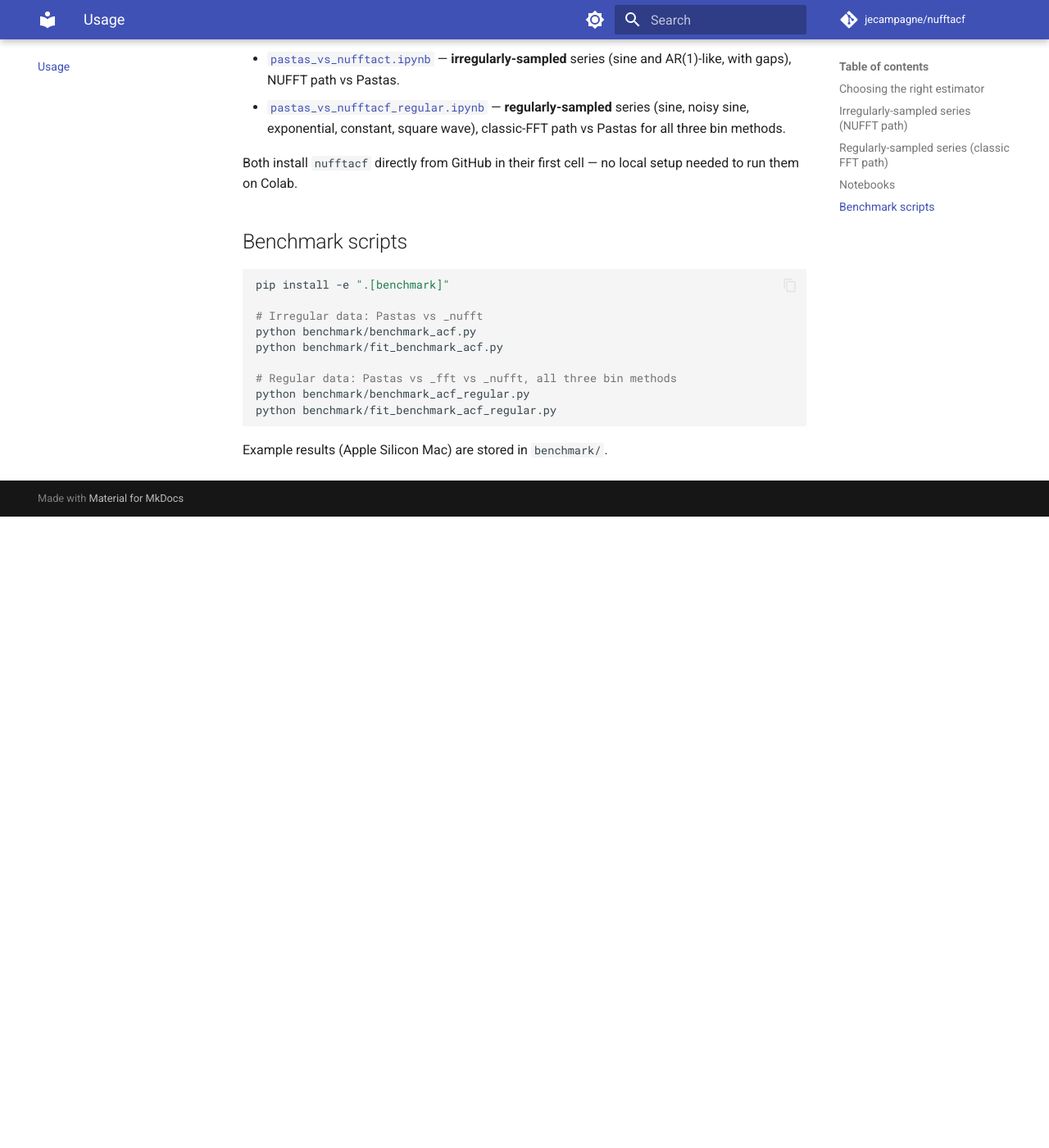
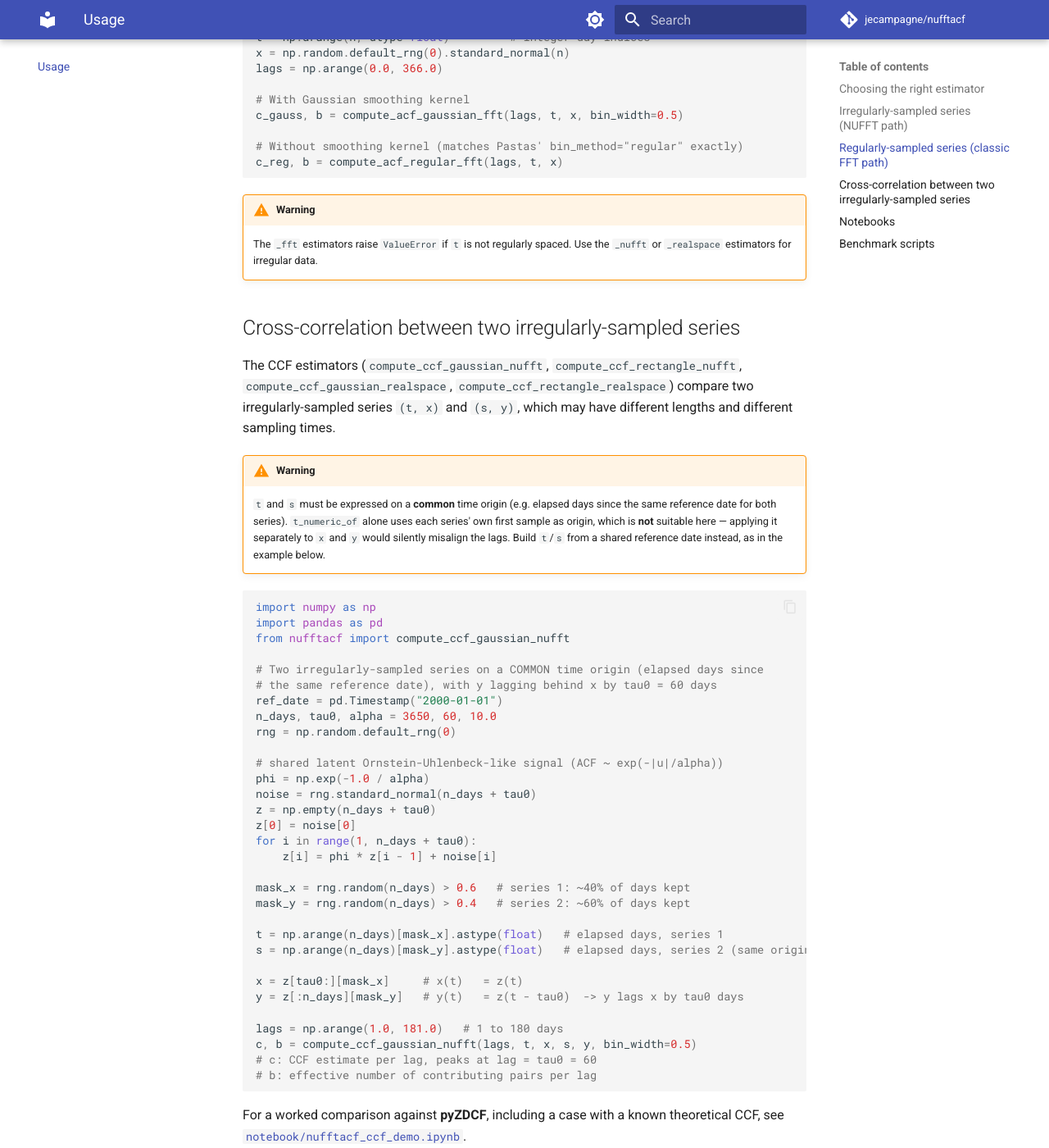
Before and after one commit to jecampagne/nufftacf, an MkDocs documentation site: the page built from docs/usage.md, in a window 1280 px wide and 1400 px high, scrolled down 1787 px. Shown: the whole window at 82% size. Built offline with MkDocs 1.6.1 and Material for MkDocs 9.7.7, drawn with Linux system fonts in a browser that asks for light colours; comment, search, counter and statistics services are not loaded; before the commit the page ends 2417 px from its top, so only the background shows below that; some of the changed text lies outside the part shown.

Commit message:
update docs

````diff
--- a/docs/usage.md
+++ b/docs/usage.md
@@ -7,8 +7,10 @@
 | Irregularly sampled, long ($\gtrsim~10,000$ pts) | `compute_acf_gaussian_nufft` / `compute_acf_rectangle_nufft` | $O(n\log n)$ fastest |
 | Irregularly sampled, any length | `compute_acf_gaussian_realspace` / `compute_acf_rectangle_realspace` | $O(n)$ per lag, artifact-free |
 | **Regularly sampled**, any method | `compute_acf_gaussian_fft` / `compute_acf_rectangle_fft` / `compute_acf_regular_fft` | 100–400× faster than NUFFT on regular grids |
+| **Cross-correlation**, long ($\gtrsim~10,000$ pts) | `compute_ccf_gaussian_nufft` / `compute_ccf_rectangle_nufft` | $O(n\log n)$ fastest |
+| **Cross-correlation**, any length | `compute_ccf_gaussian_realspace` / `compute_ccf_rectangle_realspace` | $O(n)$ per lag, artifact-free |
 
-All functions share the same signature:
+All ACF functions share the same signature:
 
 ```python
 c, b = fn(lags, t, x)                     # no-kernel ("regular") variant
@@ -20,6 +22,19 @@
 - `x` — signal values, same length as `t`
 - `bin_width` — kernel half-width (gaussian σ or rectangle half-width), same units as `t`
 - Returns `(c, b)` — ACF estimate and effective pair count, both shape `(len(lags),)`
+
+The CCF functions take a second `(s, y)` series in addition to `(t, x)`:
+
+```python
+c, b = fn(lags, t, x, s, y, bin_width=0.5)
+```
+
+- `s` — sample times of the second series, sorted ascending, on the **same time
+  origin as `t`** (see the warning below)
+- `y` — signal values of the second series, same length as `s`
+- Returns `(c, b)` — CCF estimate (Pearson-normalised, `c ~ 1` at perfect correlation)
+  and effective pair count, both shape `(len(lags),)`. By convention a positive lag
+  means `y` lags behind `x` (the CCF peaks at `lag = tau0` when `y(t) ~ x(t - tau0)`)
 
 ## Irregularly-sampled series (NUFFT path)
 
@@ -62,17 +77,74 @@
     The `_fft` estimators raise `ValueError` if `t` is not regularly spaced.
     Use the `_nufft` or `_realspace` estimators for irregular data.
 
+## Cross-correlation between two irregularly-sampled series
+
+The CCF estimators (`compute_ccf_gaussian_nufft`, `compute_ccf_rectangle_nufft`,
+`compute_ccf_gaussian_realspace`, `compute_ccf_rectangle_realspace`) compare two
+irregularly-sampled series `(t, x)` and `(s, y)`, which may have different lengths
+and different sampling times.
+
+!!! warning
+    `t` and `s` must be expressed on a **common** time origin (e.g. elapsed days
+    since the same reference date for both series). `t_numeric_of` alone uses each
+    series' own first sample as origin, which is **not** suitable here — applying
+    it separately to `x` and `y` would silently misalign the lags. Build `t`/`s`
+    from a shared reference date instead, as in the example below.
+
+```python
+import numpy as np
+import pandas as pd
+from nufftacf import compute_ccf_gaussian_nufft
+
+# Two irregularly-sampled series on a COMMON time origin (elapsed days since
+# the same reference date), with y lagging behind x by tau0 = 60 days
+ref_date = pd.Timestamp("2000-01-01")
+n_days, tau0, alpha = 3650, 60, 10.0
+rng = np.random.default_rng(0)
+
+# shared latent Ornstein-Uhlenbeck-like signal (ACF ~ exp(-|u|/alpha))
+phi = np.exp(-1.0 / alpha)
+noise = rng.standard_normal(n_days + tau0)
+z = np.empty(n_days + tau0)
+z[0] = noise[0]
+for i in range(1, n_days + tau0):
+    z[i] = phi * z[i - 1] + noise[i]
+
+mask_x = rng.random(n_days) > 0.6   # series 1: ~40% of days kept
+mask_y = rng.random(n_days) > 0.4   # series 2: ~60% of days kept
+
+t = np.arange(n_days)[mask_x].astype(float)   # elapsed days, series 1
+s = np.arange(n_days)[mask_y].astype(float)   # elapsed days, series 2 (same origin as t)
+
+x = z[tau0:][mask_x]     # x(t)   = z(t)
+y = z[:n_days][mask_y]   # y(t)   = z(t - tau0)  -> y lags x by tau0 days
+
+lags = np.arange(1.0, 181.0)   # 1 to 180 days
+c, b = compute_ccf_gaussian_nufft(lags, t, x, s, y, bin_width=0.5)
+# c: CCF estimate per lag, peaks at lag = tau0 = 60
+# b: effective number of contributing pairs per lag
+```
+
+For a worked comparison against **pyZDCF**, including a case with a known
+theoretical CCF, see
+[`notebook/nufftacf_ccf_demo.ipynb`](https://github.com/jecampagne/nufftacf/blob/main/notebook/nufftacf_ccf_demo.ipynb).
+
 ## Notebooks
 
-Two Colab-ready notebooks are included in `notebook/`:
+Colab-ready notebooks are included in `notebook/`:
 
 - [`pastas_vs_nufftact.ipynb`](https://github.com/jecampagne/nufftacf/blob/main/notebook/pastas_vs_nufftact.ipynb) —
   **irregularly-sampled** series (sine and AR(1)-like, with gaps), NUFFT path vs Pastas.
 - [`pastas_vs_nufftacf_regular.ipynb`](https://github.com/jecampagne/nufftacf/blob/main/notebook/pastas_vs_nufftacf_regular.ipynb) —
   **regularly-sampled** series (sine, noisy sine, exponential, constant, square wave),
   classic-FFT path vs Pastas for all three bin methods.
+- [`zdcf_vs_nufftacf.ipynb`](https://github.com/jecampagne/nufftacf/blob/main/notebook/zdcf_vs_nufftacf.ipynb) —
+  **nufftacf** vs **pyZDCF** on the same irregularly-sampled series as above.
+- [`nufftacf_ccf_demo.ipynb`](https://github.com/jecampagne/nufftacf/blob/main/notebook/nufftacf_ccf_demo.ipynb) —
+  the **cross-correlation (CCF)** functions vs **pyZDCF**, including a case with two
+  coupled Ornstein-Uhlenbeck series for which the theoretical CCF is known analytically.
 
-Both install `nufftacf` directly from GitHub in their first cell — no local setup needed
+All install `nufftacf` directly from GitHub in their first cell — no local setup needed
 to run them on Colab.
 
 ## Benchmark scripts
@@ -90,3 +162,7 @@
 ```
 
 Example results (Apple Silicon Mac) are stored in `benchmark/`.
+
+No dedicated benchmark script is provided for the CCF estimators against
+**pyZDCF**, but the plots in `nufftacf_ccf_demo.ipynb` show `nufftacf` running
+roughly two orders of magnitude faster.
````
